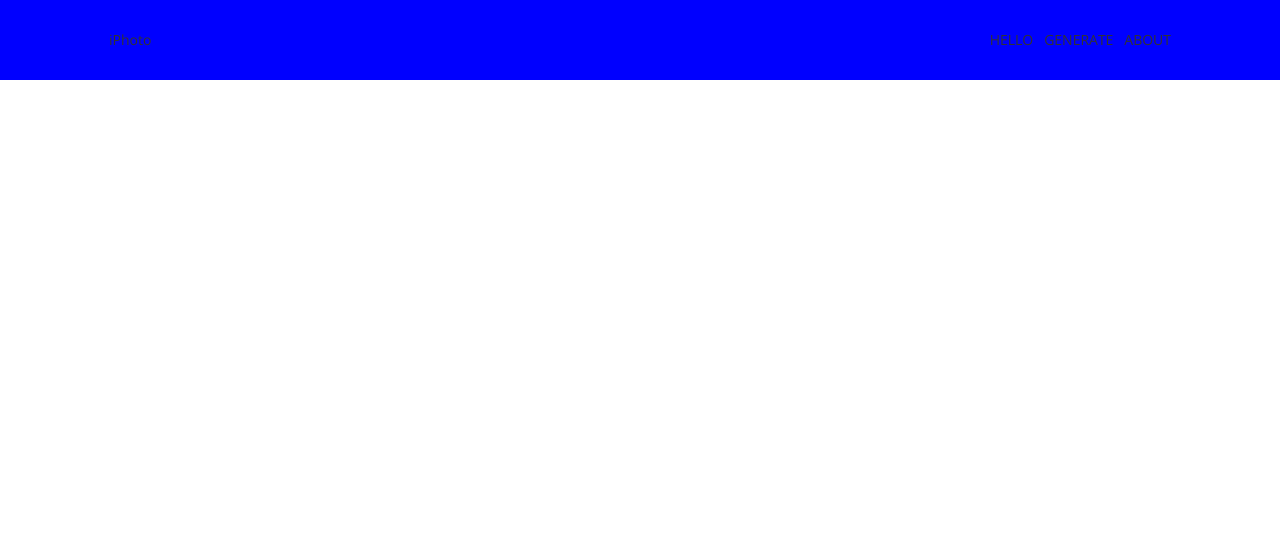
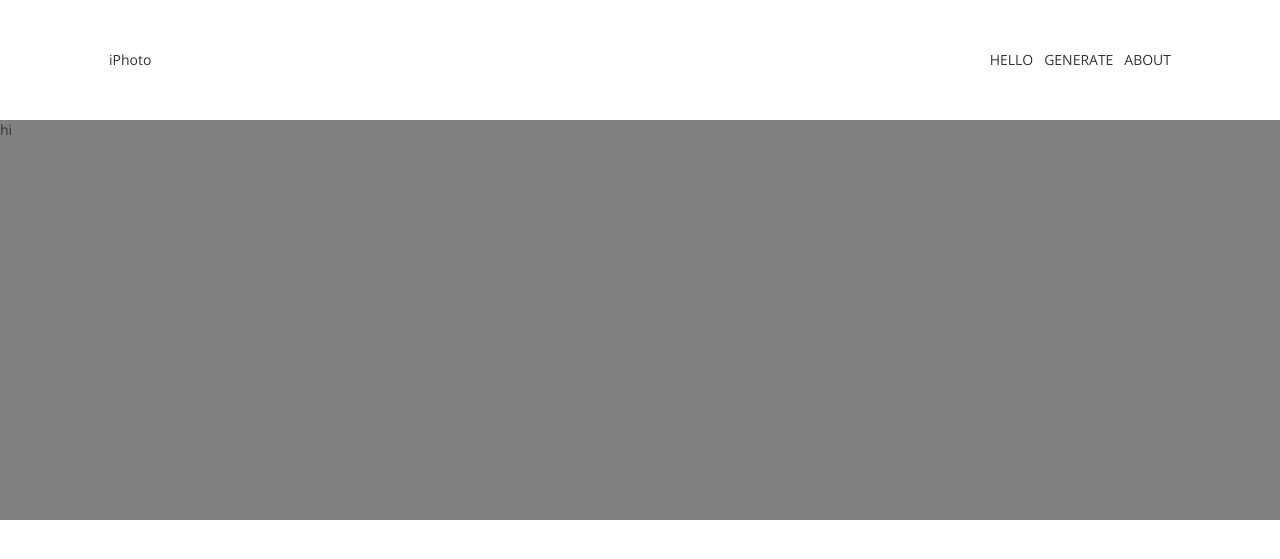
Before and after one commit to lele0108/PhotoHack, a PHP site: page / in a window 1280 px wide. Shown: the top 559 px of the page. Run offline with PHP 8.4, Linux system fonts and the light colour scheme.

Commit message:
Commitment

```diff
--- a/css/custom.css
+++ b/css/custom.css
@@ -4,10 +4,16 @@ body p, h1, h2, h3, h4, h5 {
 
 .menu {
 	margin-top: 0px;
-	background-color:blue;
-	height:80px;
+	background-color:white;
+	height:120px;
 }
 
 .menu p {
-	margin-top: 30px;
+	margin-top: 50px;
 }
+
+.slider {
+	background-color:gray;
+	position:relative;
+	height:400px;
+}
--- a/index.html
+++ b/index.html
@@ -22,7 +22,15 @@
 				</div>
     		</div><!--end span10 offset1!-->
     	</div><!--end row fluid!-->
-    </div>
+      </div>
+
+      <div class="slider">
+        <div class="row-fluid">
+          <div class="span12">
+            <p>hi</p>
+          </div>
+        </div><!--end row fluid!-->
+      </div><!--end class slider!-->
     <script src="http://code.jquery.com/jquery.js"></script>
     <script src="js/bootstrap.min.js"></script>
   </body>
```
